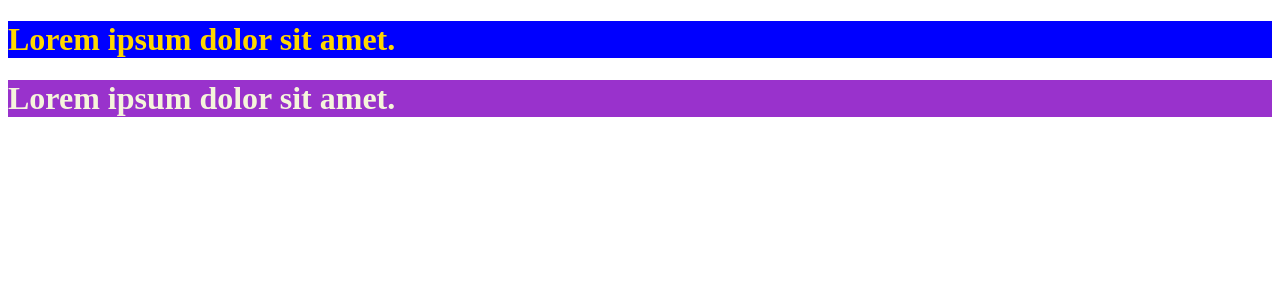
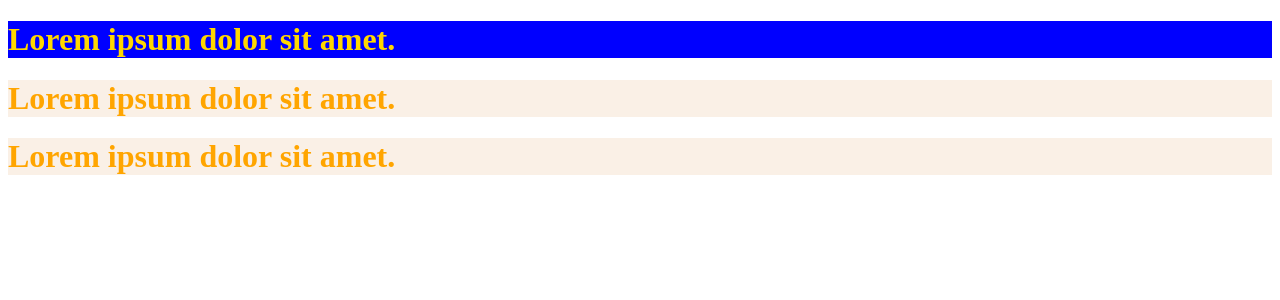
Before and after one commit to soowan95/react20231031, a React (Create React App) app: page / in a window 1280 px wide. Shown: the top 300 px of the page. Built offline with nearby package versions, Linux system fonts and the light colour scheme.

Commit message:
learn problem when use regular css

```diff
--- a/src/App.js
+++ b/src/App.js
@@ -5,12 +5,14 @@
 
 import { MyComp } from "./component/MyComp";
 import { MyBox } from "./component/MyBox";
+import { MyContainer } from "./component/MyContainer";
 
 function App() {
   return (
     <>
       <MyComp />
       <MyBox />
+      <MyContainer />
     </>
   );
 }
--- /dev/null
+++ b/src/component/MyContainer.js
@@ -0,0 +1,9 @@
+import "../css/style2.css";
+
+export function MyContainer() {
+  return (
+    <div>
+      <h1 className="boxClass">Lorem ipsum dolor sit amet.</h1>
+    </div>
+  );
+}
--- /dev/null
+++ b/src/css/style2.css
@@ -0,0 +1,4 @@
+.boxClass {
+    color: orange;
+    background-color: linen;
+}
```
